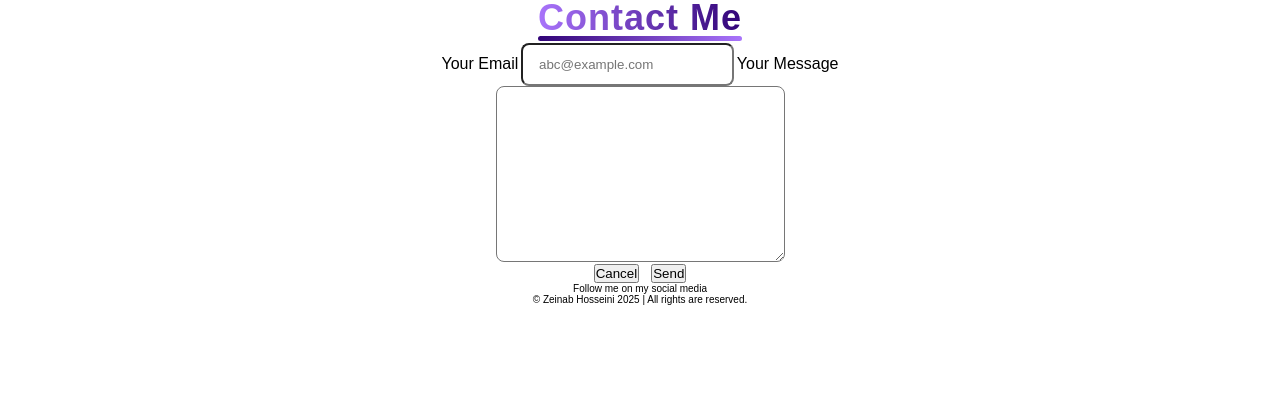
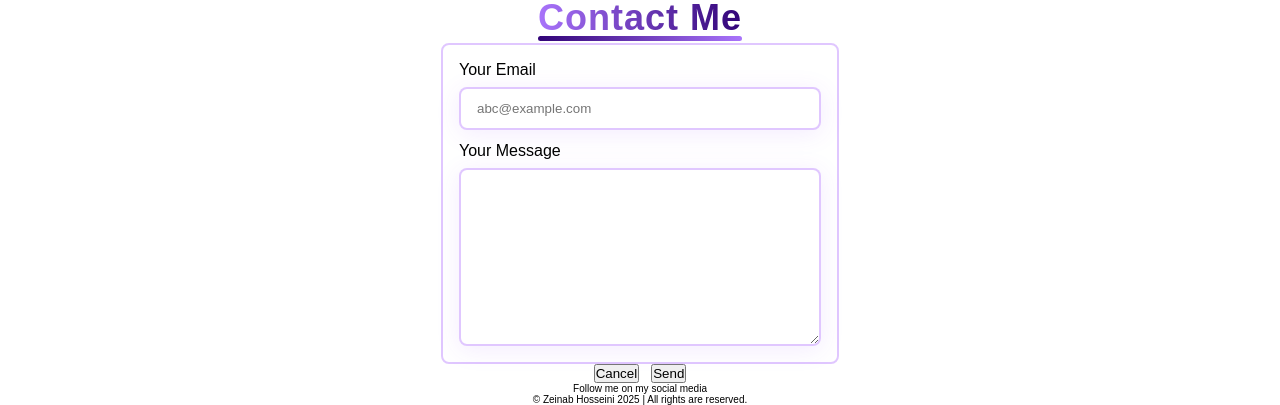
Before and after one commit to zeinabui/Zeinab-Hosseini-Portfolio, a plain HTML site: page index.html in a window 1280 px wide. Shown: the part 1978-2383 px from the top of the page. Before the commit the page ends 2283 px from the top, so only its background shows below. Drawn offline with Linux system fonts and the light colour scheme; a web font is replaced by a local one.

Commit message:
update
update

```diff
--- a/index.html
+++ b/index.html
@@ -181,11 +181,14 @@
                <!-- remmeber to enter an url -->
                <div class="form-wrapper">
                     <form class="form" action="submit-url" method="post">
-                         <label for="email">Your Email</label>
-                         <input type="email" id="email" placeholder="abc@example.com">
-
-                         <label for="message">Your Message</label>
-                         <textarea name="message" id="message" cols="30" rows="10"></textarea>
+                         <div class="input-wrapper">
+                              <label for="email">Your Email</label>
+                              <input type="email" id="email" placeholder="abc@example.com">
+                         </div>
+                         <div class="input-wrapper">
+                              <label for="message">Your Message</label>
+                              <textarea name="message" id="message" cols="30" rows="10"></textarea>
+                         </div>
                     </form>
                     <div class="buttons">
                          <button>Cancel</button>
--- a/styles.css
+++ b/styles.css
@@ -355,6 +355,12 @@ body {
 .form {
      width: 398px;
      height: auto;
+     display: flex;
+     flex-direction: column;
+     gap: 12px;
+     padding: 16px;
+     border: 2px solid rgba(151, 71, 255, 0.3);
+     border-radius: 8px;
 }
 
 .form label {
@@ -365,4 +371,13 @@ body {
 .form input , .form textarea {
      padding: 12px 16px;
      border-radius: 8px;
+     border: 2px solid rgba(151, 71, 255, 0.3);
+     box-shadow: 0 4px 24px rgba(151, 71, 255, 0.1);
 }
+
+.input-wrapper {
+     display: flex;
+     flex-direction: column;
+     gap: 8px;
+     text-align: left;
+}
```
